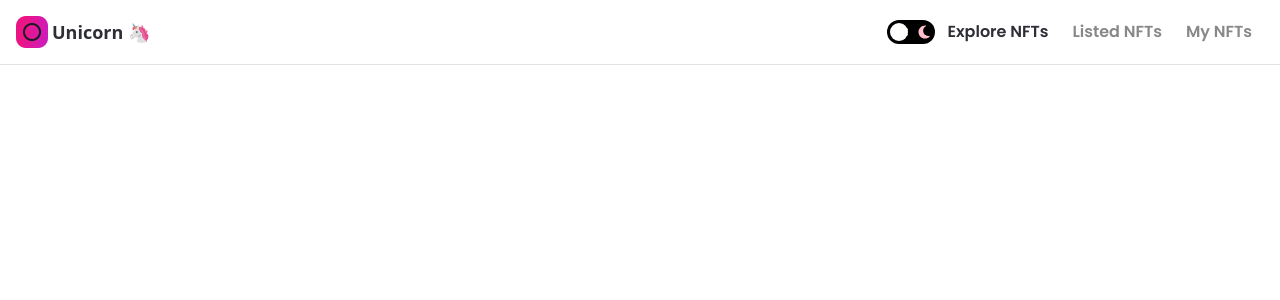
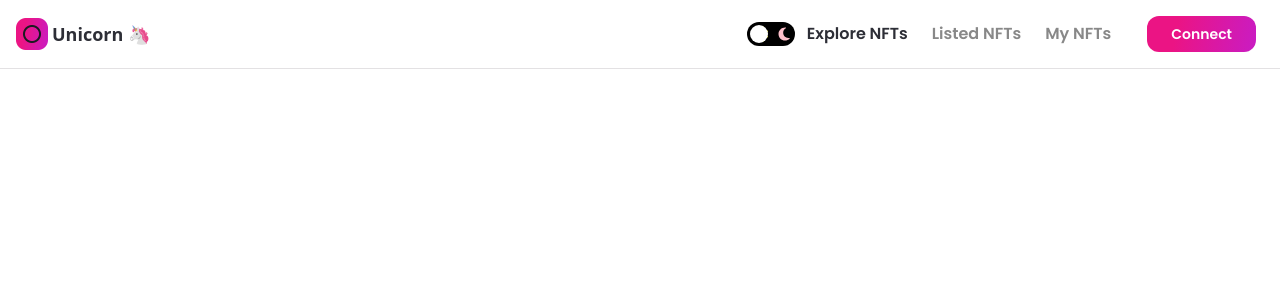
Before and after one commit to andrewpap22/unicorn-nft-marketplace, a Next.js app: page / in a window 1280 px wide. Shown: the top 300 px of the page. Built offline with nearby package versions, Linux system fonts and the light colour scheme.

Commit message:
add reusable buttons component, keep building navbar... :construction:

```diff
--- /dev/null
+++ b/components/Button.jsx
@@ -0,0 +1,12 @@
+import React from 'react';
+
+const Button = ({ btnName, classStyles }) => (
+  <button
+    type="button"
+    className={`nft-gradient text-sm minlg:text-lg py-2 px-6 minlg:px-8 font-poppins font-semibold text-white ${classStyles}`}
+  >
+    {btnName}
+  </button>
+);
+
+export default Button;
--- a/components/Navbar.jsx
+++ b/components/Navbar.jsx
@@ -6,6 +6,7 @@
 import Image from 'next/image';
 import Link from 'next/link';
 
+import { Button } from '.';
 import images from '../assets';
 
 /// Menu Items component
@@ -41,12 +42,21 @@
               : 'dark:text-nft-gray-3 text-nft-gray-2'
           }`}
         >
-          <Link href={generateLink(index)}>
-            {item}
-          </Link>
+          <Link href={generateLink(index)}>{item}</Link>
         </li>
       ))}
     </ul>
+  );
+};
+
+/// Button Group component
+const ButtonGroup = () => {
+  const hasConnected = false;
+
+  return hasConnected ? (
+    <Button btnName="Create" classStyles="mx-2 rounded-xl" />
+  ) : (
+    <Button btnName="Connect" classStyles="mx-2 rounded-xl" />
   );
 };
 
@@ -115,9 +125,10 @@
 
       {/* NavBar Menu Items for non mobile devices */}
       <div className="md:hidden flex">
-        <ul className="list-none flexCenter flex-row">
-          <MenuItems active={active} setActive={setActive} />
-        </ul>
+        <MenuItems active={active} setActive={setActive} />
+        <div className="ml-4">
+          <ButtonGroup />
+        </div>
       </div>
     </nav>
   );
--- a/components/index.js
+++ b/components/index.js
@@ -1,4 +1,5 @@
 import Navbar from './Navbar';
 import Footer from './Footer';
+import Button from './Button';
 
-export { Navbar, Footer };
+export { Navbar, Footer, Button };
```
